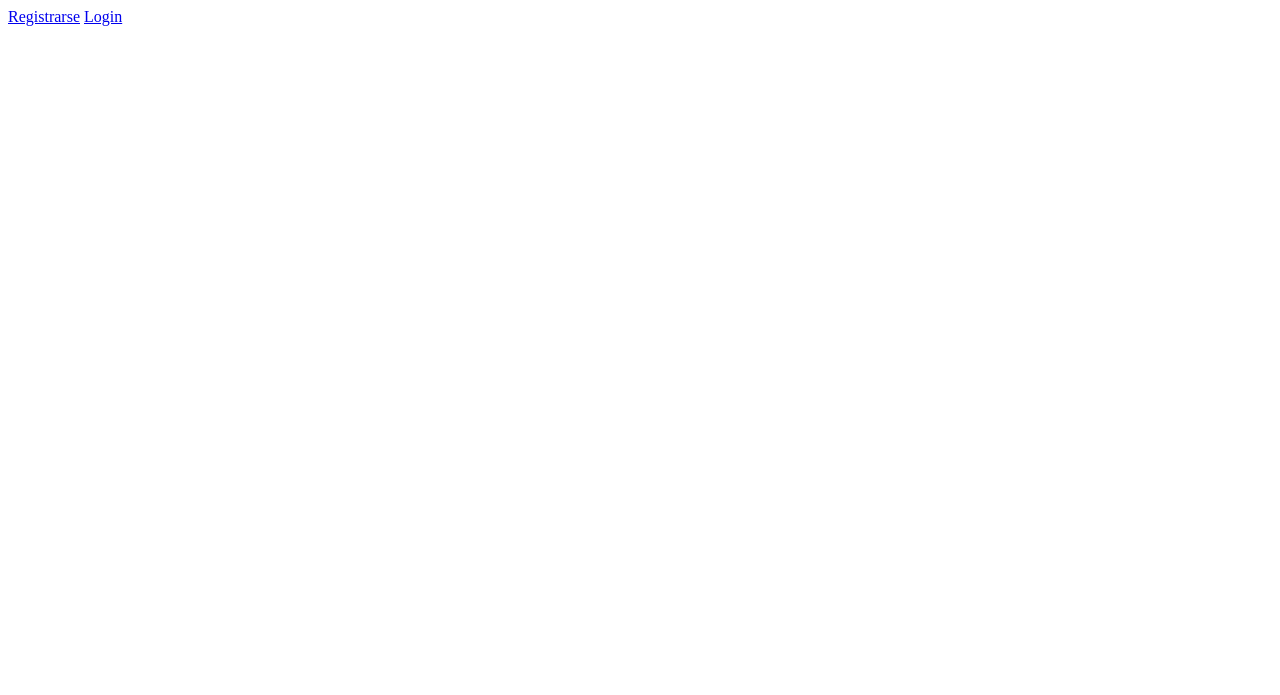
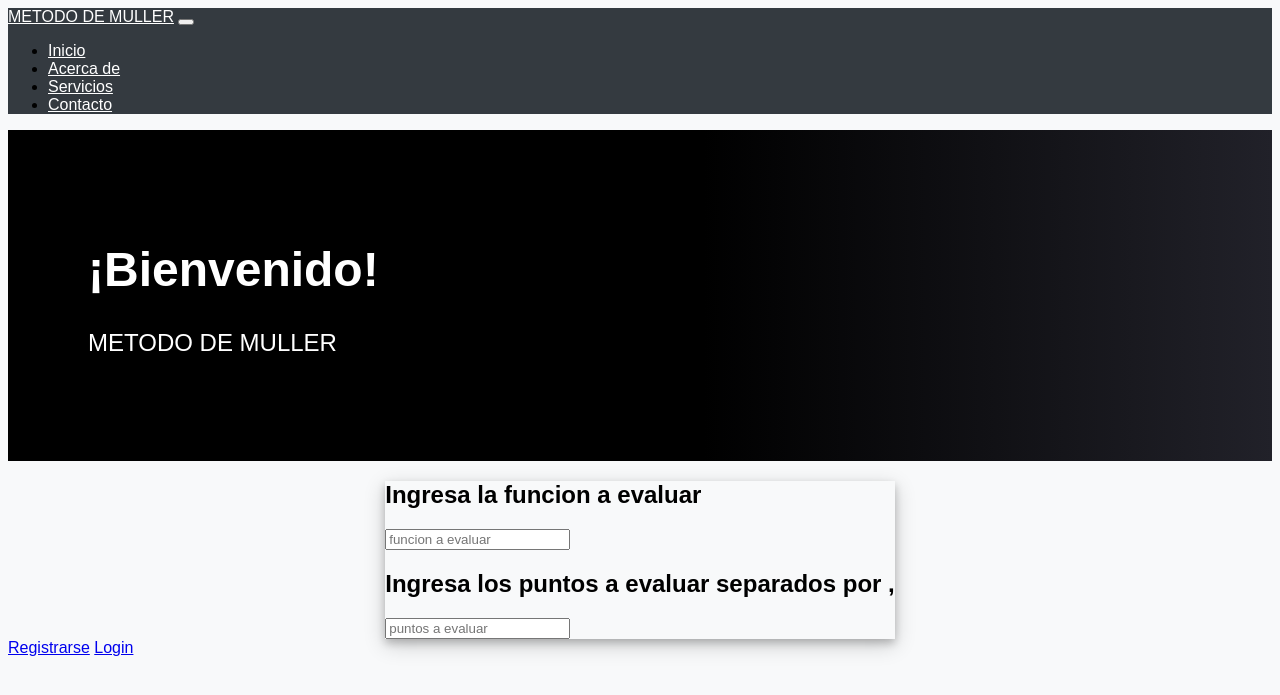
Before and after one commit to DIGP1/ProyectoAnalisis, a Django app: page / in a window 1280 px wide. Before the commit the part shown is almost empty. Shown: the top 695 px of the page. Run offline with Django 4.2, Linux system fonts and the light colour scheme; some libraries are stand-ins or nearby versions.

Commit message:
pagina principal

```diff
--- a/myapp/templates/pagina.html
+++ b/myapp/templates/pagina.html
@@ -6,11 +6,109 @@
     <title>Document</title>
 </head>
 <body>
+
+
+    <style>
+        body {
+          background-color: #f8f9fa;
+          font-family: Arial, sans-serif;
+        }
+        .navbar {
+          background-color: #343a40;
+        }
+        .navbar-brand, .navbar-nav .nav-link {
+          color: #ffffff;
+        }
+        .jumbotron {
+          background: linear-gradient(90deg, rgba(0,0,0,1) 55%, rgba(33,33,41,1) 100%, rgba(0,0,0,1) 100%);
+          color: #ffffff;
+          padding: 80px;
+          margin-bottom: 0;
+        }
+        .jumbotron h1 {
+          font-size: 48px;
+        }
+        .jumbotron p {
+          font-size: 24px;
+        }
+        .content-section {
+          background-color: #ffffff;
+          padding: 60px 0;
+        }
+        .content-section h2 {
+          color: #007bff;
+        }
+        .content-section p {
+          color: #777777;
+        }
+        .c{
+            box-shadow: 0 4px 8px 0 rgba(0, 0, 0, 0.2), 0 6px 20px 0 rgba(0, 0, 0, 0.19);
+            ;
+        }
+        .container{
+            display: flex;
+            justify-content: space-around;
+        }
+      </style>
+    </head>
+    <body>
+        {% block content %}
+      <nav class="navbar navbar-expand-md navbar-dark fixed-top">
+        <a class="navbar-brand" href="#">METODO DE MULLER</a>
+        <button class="navbar-toggler" type="button" data-toggle="collapse" data-target="#navbarCollapse" aria-controls="navbarCollapse" aria-expanded="false" aria-label="Toggle navigation">
+          <span class="navbar-toggler-icon"></span>
+        </button>
+        <div class="collapse navbar-collapse" id="navbarCollapse">
+          <ul class="navbar-nav ml-auto">
+            <li class="nav-item active">
+              <a class="nav-link" href="#">Inicio</a>
+            </li>
+            <li class="nav-item">
+              <a class="nav-link" href="#">Acerca de</a>
+            </li>
+            <li class="nav-item">
+              <a class="nav-link" href="#">Servicios</a>
+            </li>
+            <li class="nav-item">
+              <a class="nav-link" href="#">Contacto</a>
+            </li>
+          </ul>
+        </div>
+      </nav>
+
+
+      <div class="jumbotron text-center">
+        <h1 class="display-4">¡Bienvenido!</h1>
+        <p class="lead">METODO DE MULLER</p>
+      </div>
+
+      <div class="container ">
+        <div class="row">
+          <div class="col-md-6 c p-2" >
+            <h2>Ingresa la funcion a evaluar</h2>
+            <input type="text" name="" id="" placeholder="funcion a evaluar">
+            <h2>Ingresa los puntos a evaluar separados por ,</h2>
+            <input type="text" name="" id="" placeholder="puntos a evaluar">
+
+          </div>
+          <div class="col-md-6 c" >
+
+          </div>
+        </div>
+      </div>
+      {% endblock %}
+      <script src="https://code.jquery.com/jquery-3.3.1.slim.min.js"></script>
+      <script src="https://cdnjs.cloudflare.com/ajax/libs/popper.js/1.14.7/umd/popper.min.js"></script>
+      <script src="https://stackpath.bootstrapcdn.com/bootstrap/4.3.1/js/bootstrap.min.js"></script>
+
+<!-- no se donde iria eso -->
       {% if request.session.usuario %}
       <h1>Bienvenido, {{request.session.usuario}}</h1> &nbsp;&nbsp; <a href="/cerrarSesion">Cerrar Sesion</a>
   {% else %}
       <a href="/Registro">Registrarse</a>
       <a href="/inicioSesion">Login</a>
   {% endif %}
+
+
 </body>
 </html>
```
Lines whose indentation alone changed are shown as unchanged.
